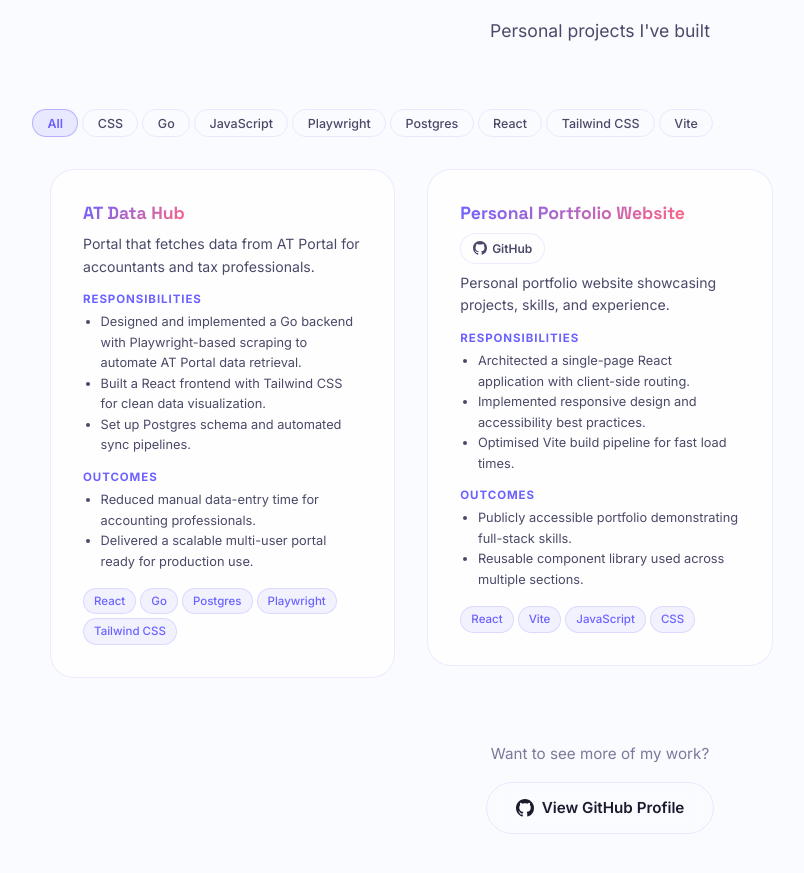
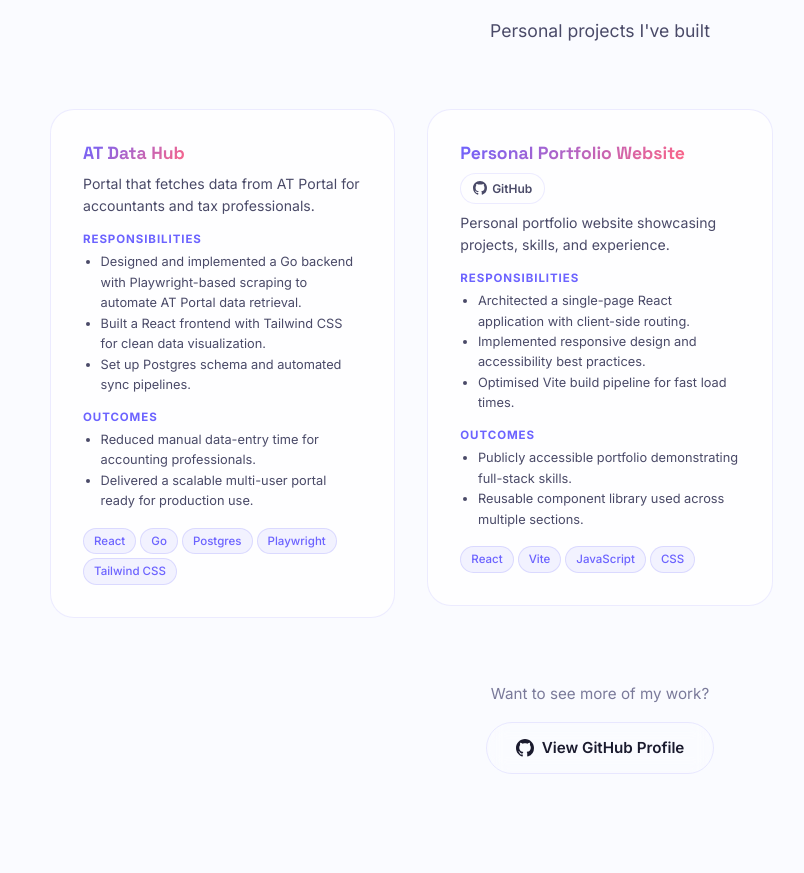
Before and after one commit to kabenz/portfolio, a React (Vite) app: page / in a window 1280 px wide. Shown: the part 7616-8489 px from the top of the page, without its empty margins (40-844 px from the left). Built offline with nearby package versions, Linux system fonts and the light colour scheme.

Commit message:
Remove technology filter buttons from ProjectList
Co-authored-by: kabenz <19636027+kabenz@users.noreply.github.com>
Agent-Logs-Url: https://github.com/kabenz/portfolio/sessions/5c56b777-878a-4bce-94c8-c9fe10245524

```diff
--- a/src/components/ProjectList/ProjectList.css
+++ b/src/components/ProjectList/ProjectList.css
@@ -1,34 +1,3 @@
-/* ── Filter bar ── */
-.project-list__filters {
-  display: flex;
-  flex-wrap: wrap;
-  gap: var(--spacing-xs);
-  margin-bottom: var(--spacing-lg);
-}
-
-.project-list__filter-btn {
-  padding: 0.35rem 0.9rem;
-  border-radius: var(--radius-full);
-  font-size: 0.78rem;
-  font-weight: 500;
-  background: transparent;
-  border: 1px solid var(--color-card-border);
-  color: var(--color-text-secondary);
-  transition: background var(--transition-fast), border-color var(--transition-fast), color var(--transition-fast);
-}
-
-.project-list__filter-btn:hover {
-  border-color: var(--color-accent-primary);
-  color: var(--color-accent-primary);
-}
-
-.project-list__filter-btn--active {
-  background: rgba(108, 99, 255, 0.12);
-  border-color: rgba(108, 99, 255, 0.4);
-  color: var(--color-accent-primary);
-  font-weight: 600;
-}
-
 /* ── Grid ── */
 .project-list__grid {
   display: grid;
@@ -188,10 +157,6 @@
 
 /* ── Print / PDF export ── */
 @media print {
-  .project-list__filters {
-    display: none;
-  }
-
   .project-list__grid {
     grid-template-columns: repeat(auto-fill, minmax(260px, 1fr));
     gap: 0.6rem;
--- a/src/components/ProjectList/ProjectList.jsx
+++ b/src/components/ProjectList/ProjectList.jsx
@@ -1,54 +1,17 @@
 /** @import { ProjectItem } from '../../types/projects.js' */
-import { useState, useMemo } from 'react'
 import ProjectCard from './ProjectCard.jsx'
 import './ProjectList.css'
 
 /**
- * Renders a filterable grid of project cards.
+ * Renders a grid of project cards.
  *
  * @param {{ projects: ProjectItem[] }} props
  */
 export default function ProjectList({ projects }) {
-  const [activeFilter, setActiveFilter] = useState(null)
-
-  const allTechs = useMemo(() => {
-    const techSet = new Set()
-    projects.forEach((p) => p.technologies.forEach((t) => techSet.add(t)))
-    return [...techSet].sort()
-  }, [projects])
-
-  const filtered = activeFilter
-    ? projects.filter((p) => p.technologies.includes(activeFilter))
-    : projects
-
   return (
     <div className="project-list">
-      {allTechs.length > 0 && (
-        <div
-          className="project-list__filters"
-          role="group"
-          aria-label="Filter by technology"
-        >
-          <button
-            className={`project-list__filter-btn${!activeFilter ? ' project-list__filter-btn--active' : ''}`}
-            onClick={() => setActiveFilter(null)}
-          >
-            All
-          </button>
-          {allTechs.map((tech) => (
-            <button
-              key={tech}
-              className={`project-list__filter-btn${activeFilter === tech ? ' project-list__filter-btn--active' : ''}`}
-              onClick={() => setActiveFilter((prev) => (prev === tech ? null : tech))}
-            >
-              {tech}
-            </button>
-          ))}
-        </div>
-      )}
-
       <div className="project-list__grid" role="list">
-        {filtered.map((project, index) => (
+        {projects.map((project, index) => (
           <div key={project.id} role="listitem">
             <ProjectCard project={project} index={index} />
           </div>
```
